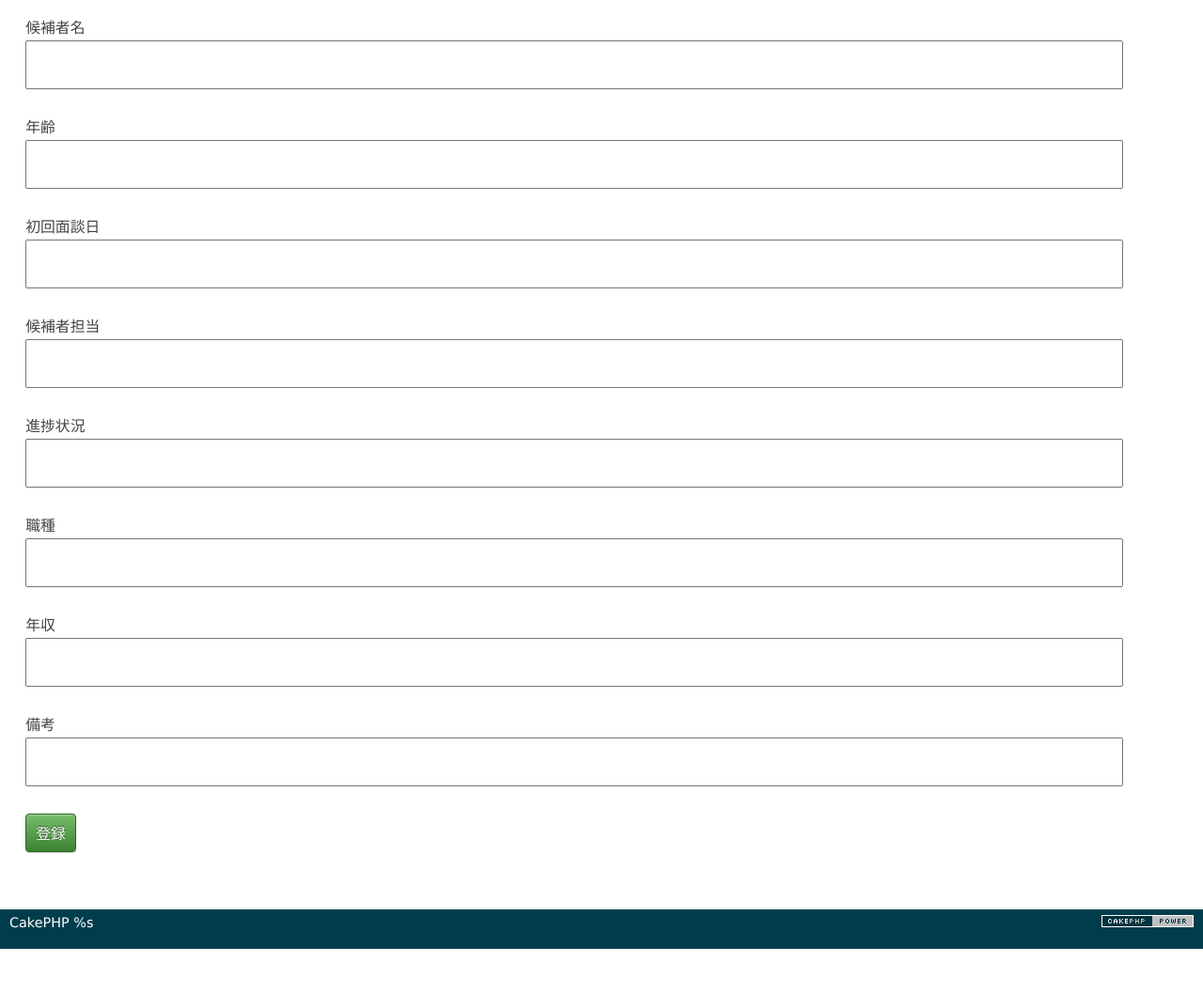
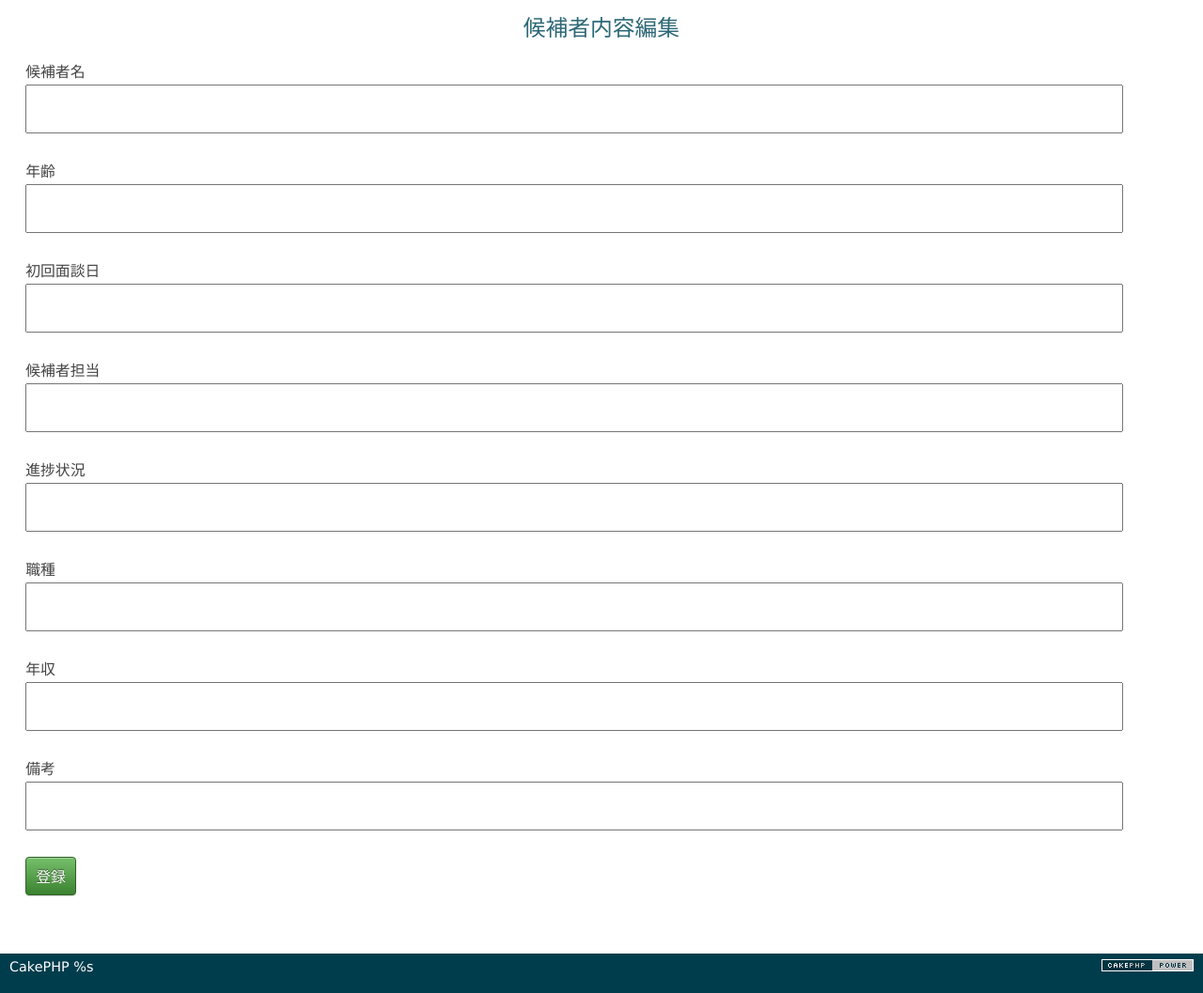
Before and after one commit to miyakekazuyoshi/info, a CakePHP app: the page made by app/View/Candidates/edit.ctp in a window 1280 px wide. Shown: the part 47-1104 px from the top of the page at 94% size. Before the commit the page ends 1057 px from the top, so only its background shows below. Run offline with PHP 8.4 and a stand-in for CakePHP, Linux system fonts and the light colour scheme; the template is opened without the code that fills it, so the values that code supplies are empty; form fields are guessed from the names that the template uses; some libraries are stand-ins or nearby versions.

Commit message:
登録・編集ページ一部修正

```diff
--- a/app/View/Candidates/add.ctp
+++ b/app/View/Candidates/add.ctp
@@ -1,3 +1,6 @@
+<dev align='center'>
+	<h3>候補者登録</h3>
+</dev>
 <?=$this->Form->create('Candidate',array('type' => 'file'));?>
 <?=$this->Form->input('individual',array(
 	'label'=>'候補者名',
--- a/app/View/Candidates/edit.ctp
+++ b/app/View/Candidates/edit.ctp
@@ -1,3 +1,6 @@
+<dev align='center'>
+	<h3>候補者内容編集</h3>
+</dev>
 <?=$this->Form->create('Candidate',array('type' => 'file'));?>
 <?=$this->Form->input('individual',array(
 	'label'=>'候補者名',
--- a/app/View/Clients/add.ctp
+++ b/app/View/Clients/add.ctp
@@ -1,3 +1,6 @@
+<dev align='center'>
+	<h3>企業登録</h3>
+</dev>
 <?=$this->Form->create();?>
 <?=$this->Form->input('company',array(
 	'label'=>'企業名',
--- a/app/View/Clients/edit.ctp
+++ b/app/View/Clients/edit.ctp
@@ -1,3 +1,6 @@
+<dev align='center'>
+	<h3>企業内容編集</h3>
+</dev>
 <?=$this->Form->create();?>
 <?=$this->Form->input('company',array(
 	'label'=>'企業名',
```
Also changed, not shown: app/Controller/ClientsController.php (indentation only), app/View/Clients/index.ctp (line endings or trailing spaces).
